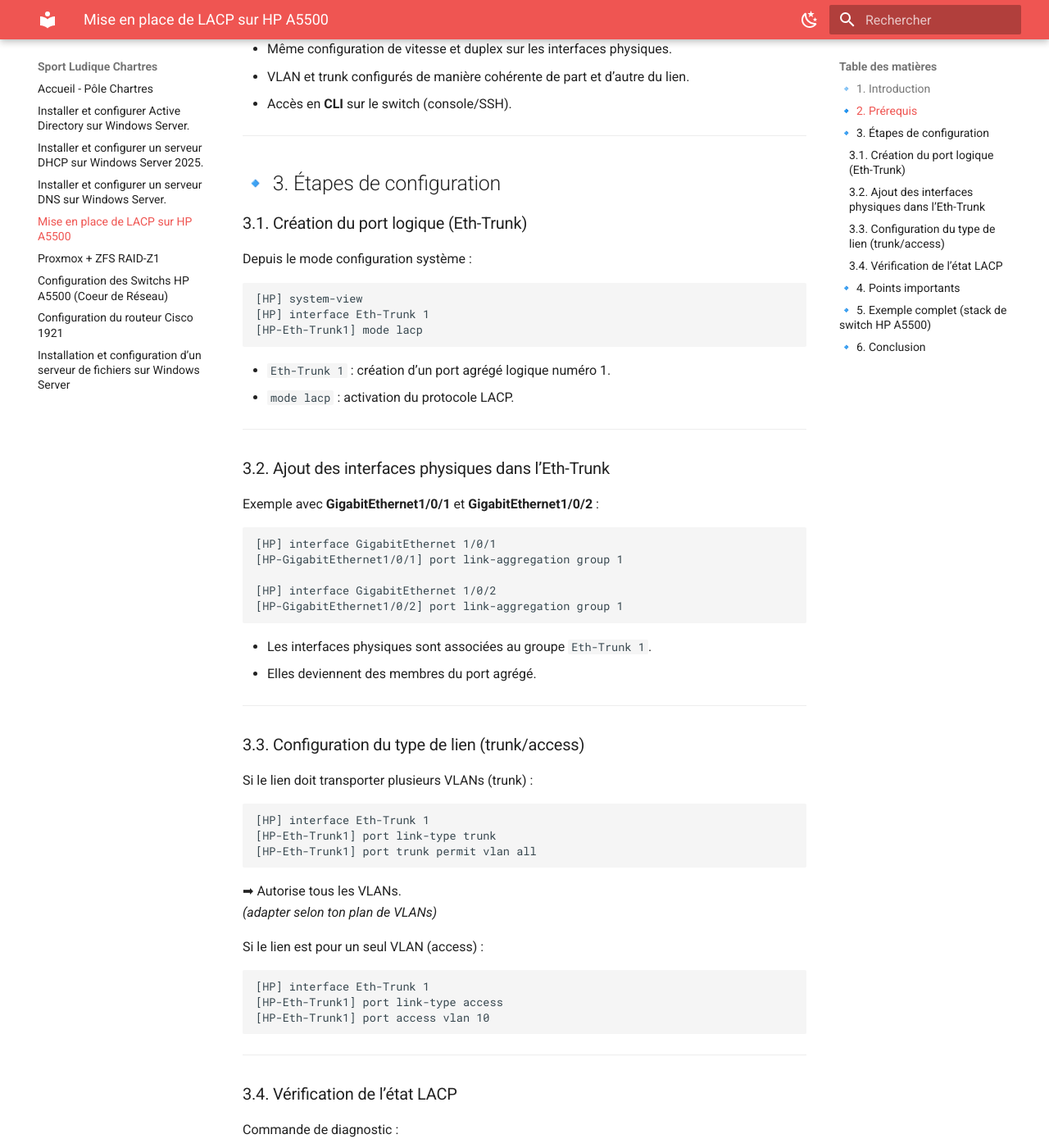
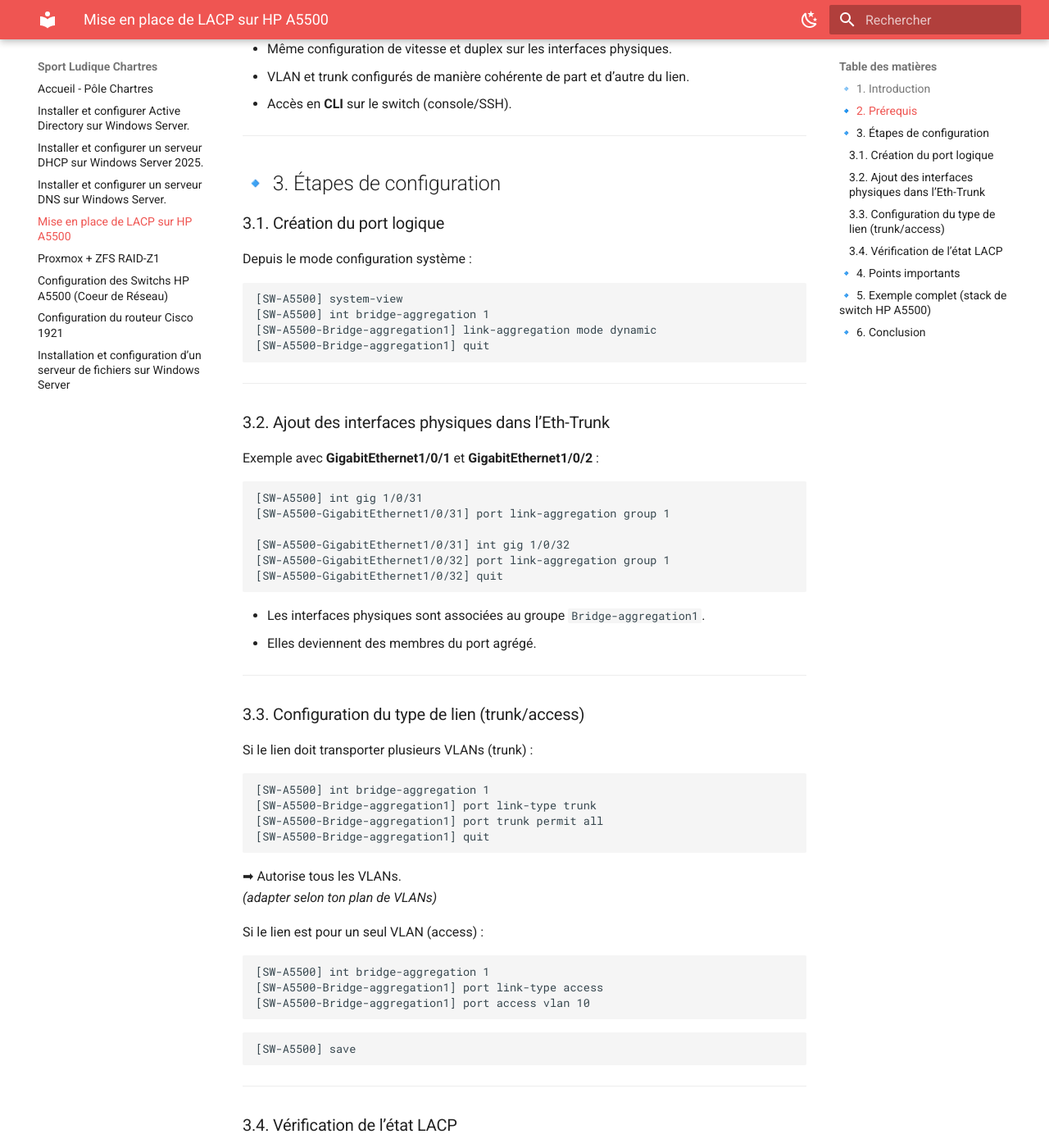
Before and after one commit to Sym-0ne/sport-ludique-Chartres, an MkDocs documentation site: the page built from docs/lacp_hp_a5500.md, in a window 1280 px wide and 1400 px high, scrolled down 606 px. Shown: the whole window at 82% size. Built offline with MkDocs 1.6.1 and Material for MkDocs 9.7.7, drawn with Linux system fonts in a browser that asks for light colours.

Commit message:
Modif doc LACP

````diff
--- a/docs/lacp_hp_a5500.md
+++ b/docs/lacp_hp_a5500.md
@@ -23,28 +23,29 @@ Dans une stack de switchs HP A5500, l’utilisation de **LACP** est recommandée
 
 ## 🔹 3. Étapes de configuration
 
-### 3.1. Création du port logique (Eth-Trunk)
+### 3.1. Création du port logique
 Depuis le mode configuration système :
 ```bash
-[HP] system-view
-[HP] interface Eth-Trunk 1
-[HP-Eth-Trunk1] mode lacp
+[SW-A5500] system-view
+[SW-A5500] int bridge-aggregation 1
+[SW-A5500-Bridge-aggregation1] link-aggregation mode dynamic
+[SW-A5500-Bridge-aggregation1] quit
 ```
-- `Eth-Trunk 1` : création d’un port agrégé logique numéro 1.
-- `mode lacp` : activation du protocole LACP.
 
 ---
 
 ### 3.2. Ajout des interfaces physiques dans l’Eth-Trunk
 Exemple avec **GigabitEthernet1/0/1** et **GigabitEthernet1/0/2** :
 ```
-[HP] interface GigabitEthernet 1/0/1
-[HP-GigabitEthernet1/0/1] port link-aggregation group 1
+[SW-A5500] int gig 1/0/31
+[SW-A5500-GigabitEthernet1/0/31] port link-aggregation group 1
 
-[HP] interface GigabitEthernet 1/0/2
-[HP-GigabitEthernet1/0/2] port link-aggregation group 1
+[SW-A5500-GigabitEthernet1/0/31] int gig 1/0/32
+[SW-A5500-GigabitEthernet1/0/32] port link-aggregation group 1
+[SW-A5500-GigabitEthernet1/0/32] quit
 ```
-- Les interfaces physiques sont associées au groupe `Eth-Trunk 1`.
+
+- Les interfaces physiques sont associées au groupe `Bridge-aggregation1`.
 - Elles deviennent des membres du port agrégé.
 
 ---
@@ -52,18 +53,23 @@ Exemple avec **GigabitEthernet1/0/1** et **GigabitEthernet1/0/2** :
 ### 3.3. Configuration du type de lien (trunk/access)
 Si le lien doit transporter plusieurs VLANs (trunk) :
 ```
-[HP] interface Eth-Trunk 1
-[HP-Eth-Trunk1] port link-type trunk
-[HP-Eth-Trunk1] port trunk permit vlan all
+[SW-A5500] int bridge-aggregation 1
+[SW-A5500-Bridge-aggregation1] port link-type trunk
+[SW-A5500-Bridge-aggregation1] port trunk permit all
+[SW-A5500-Bridge-aggregation1] quit
 ```
 ➡ Autorise tous les VLANs.
 *(adapter selon ton plan de VLANs)*
 
 Si le lien est pour un seul VLAN (access) :
 ```bash
-[HP] interface Eth-Trunk 1
-[HP-Eth-Trunk1] port link-type access
-[HP-Eth-Trunk1] port access vlan 10
+[SW-A5500] int bridge-aggregation 1
+[SW-A5500-Bridge-aggregation1] port link-type access
+[SW-A5500-Bridge-aggregation1] port access vlan 10
+```
+
+```
+[SW-A5500] save
 ```
 
 ---
````
